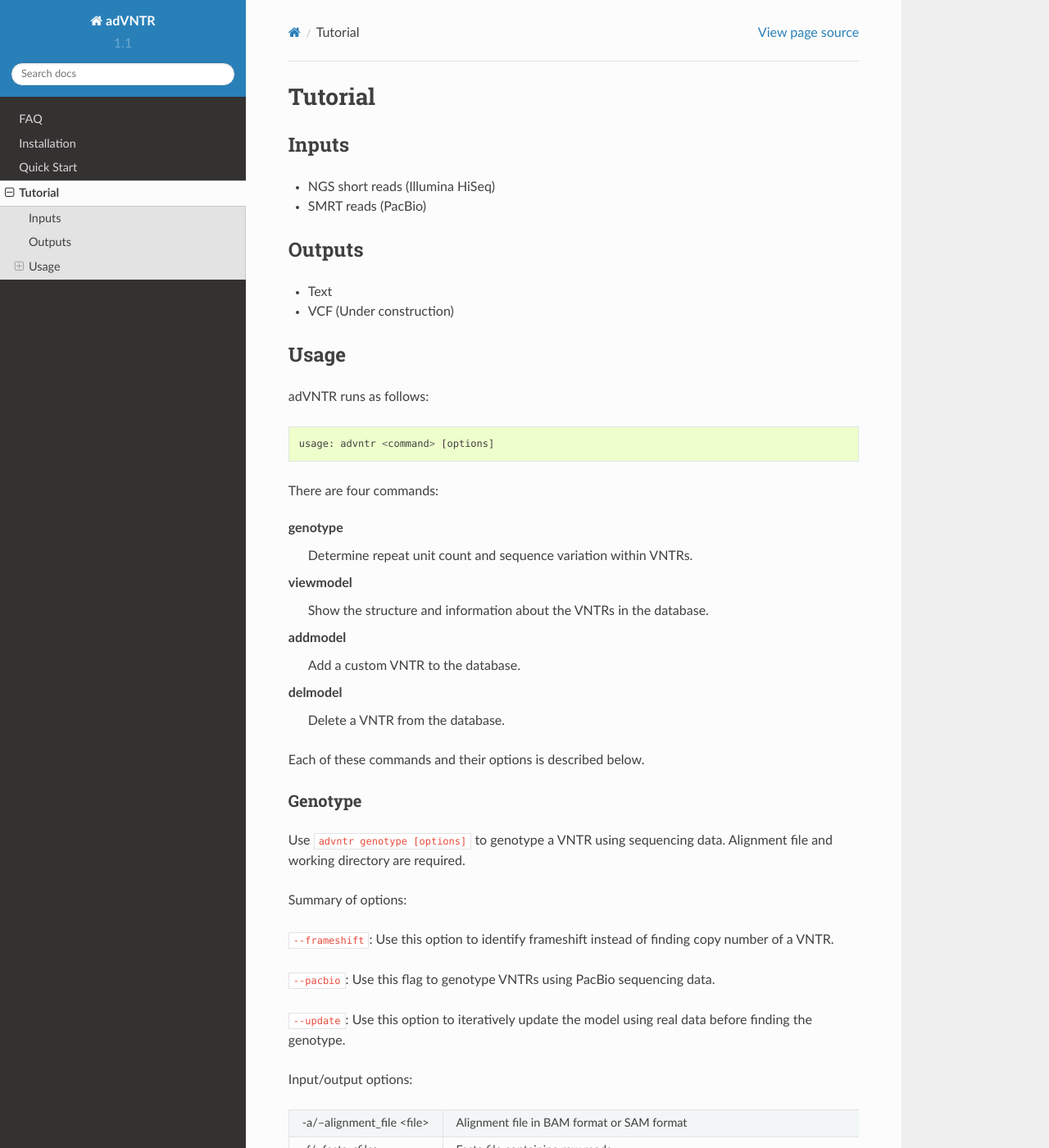
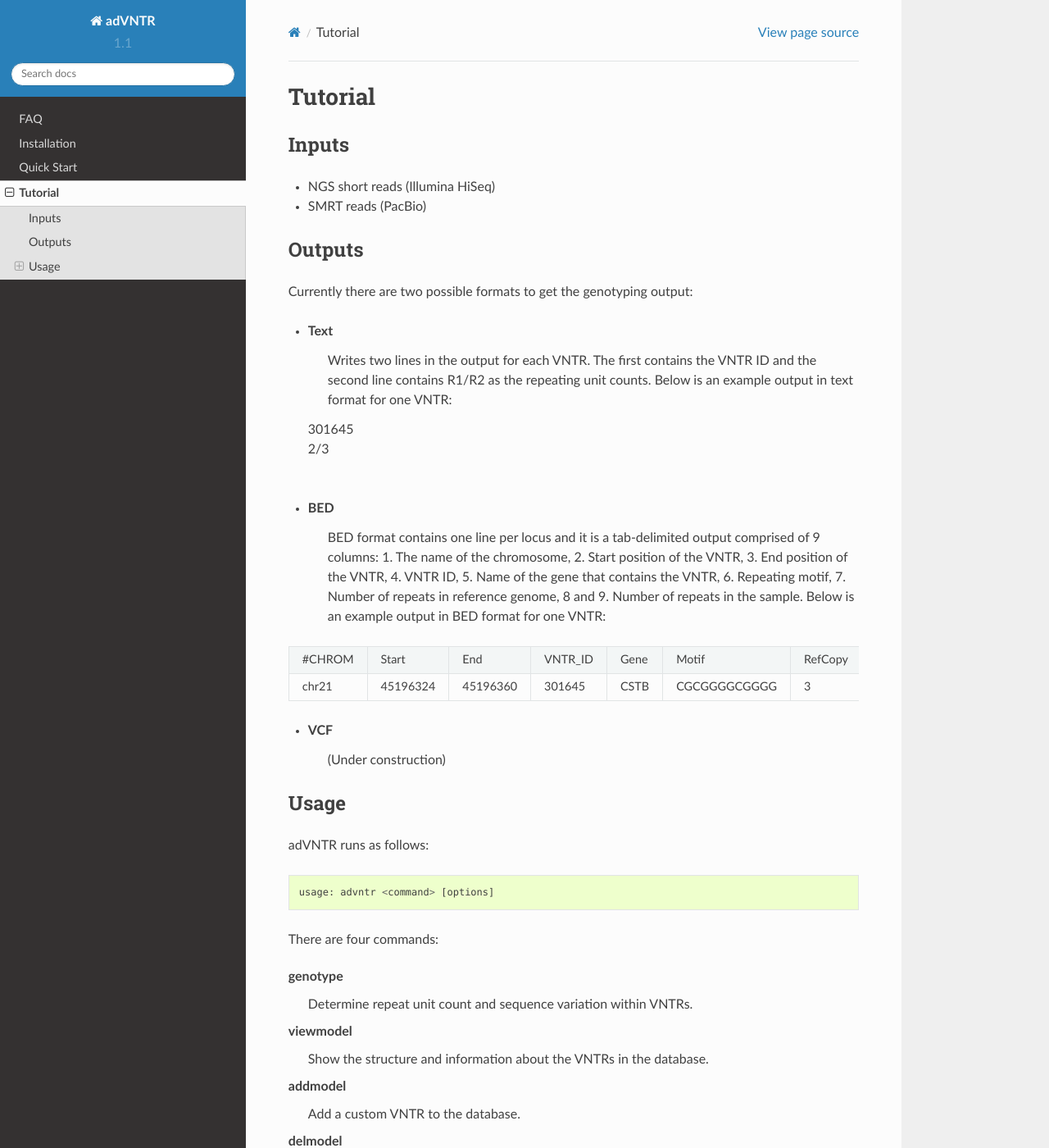
Before and after one commit to mehrdadbakhtiari/adVNTR, a Sphinx documentation site: the page built from docs/tutorial.rst, in a window 1280 px wide and 1400 px high. Shown: the whole window at 82% size. Built offline with Sphinx 7.4.7 and the Read the Docs theme 2.0.0, drawn with Linux system fonts in a browser that asks for light colours; some of the changed text lies outside the part shown.

Commit message:
Update docs for outfmt arg and output formats [skip-ci]

```diff
--- a/docs/tutorial.rst
+++ b/docs/tutorial.rst
@@ -8,8 +8,33 @@ Inputs
 
 Outputs
 -------
+Currently there are two possible formats to get the genotyping output:
+
 - Text
-- VCF (Under construction)
+    Writes two lines in the output for each VNTR. The first contains the VNTR ID and the second line contains R1/R2
+    as the repeating unit counts.
+    Below is an example output in text format for one VNTR:
+
+  | 301645
+  | 2/3
+  |
+
+- BED
+    BED format contains one line per locus and it is a tab-delimited output comprised of 9 columns: 1. The name of the
+    chromosome, 2. Start position of the VNTR, 3. End position of the VNTR, 4. VNTR ID, 5. Name of the gene that
+    contains the VNTR, 6. Repeating motif, 7. Number of repeats in reference genome, 8 and 9. Number of repeats in the
+    sample.
+    Below is an example output in BED format for one VNTR:
+
++--------+---------+---------+---------+------+-------------+---------+---+---+
+| #CHROM | Start   | End     | VNTR_ID | Gene | Motif       | RefCopy | R1| R2|
++--------+---------+---------+---------+------+-------------+---------+---+---+
+| chr21  |45196324 |45196360 | 301645  | CSTB |CGCGGGGCGGGG | 3       |2  | 3 |
++--------+---------+---------+---------+------+-------------+---------+---+---+
+
+
+- VCF
+    (Under construction)
 
 Usage
 -----
@@ -57,6 +82,8 @@ Input/output options:
 | -p/--pacbio               | set this flag if input file contains PacBio reads instead of Illumina reads    |
 +---------------------------+--------------------------------------------------------------------------------+
 | -n/--nanopore             | set this flag if input file contains Nanopore MinION reads instead of Illumina |
++---------------------------+--------------------------------------------------------------------------------+
+| -of/--outfmt format       | output format. Allowed values are {text, bed} [text]                           |
 +---------------------------+--------------------------------------------------------------------------------+
 
 Algorithm options:
```
